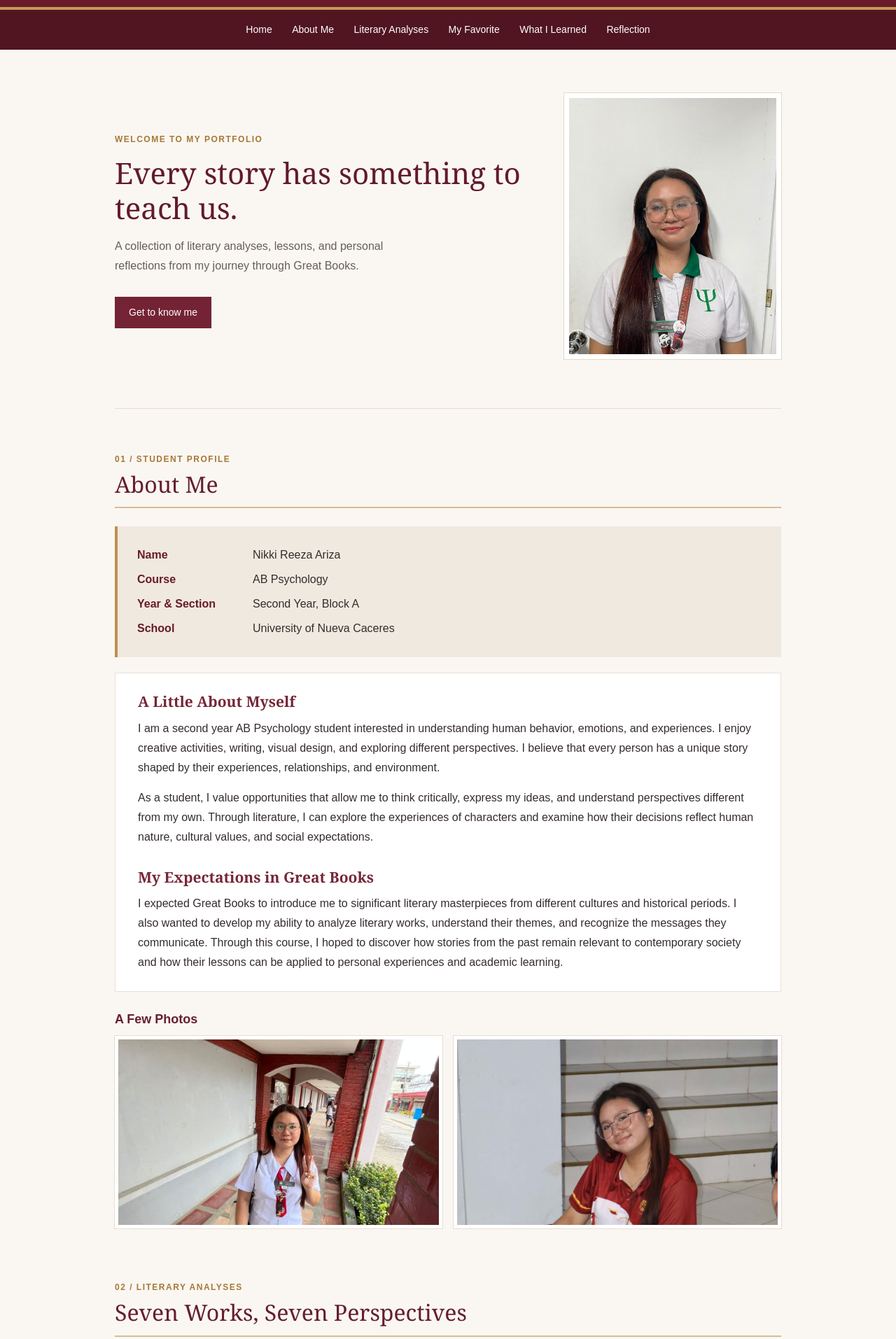
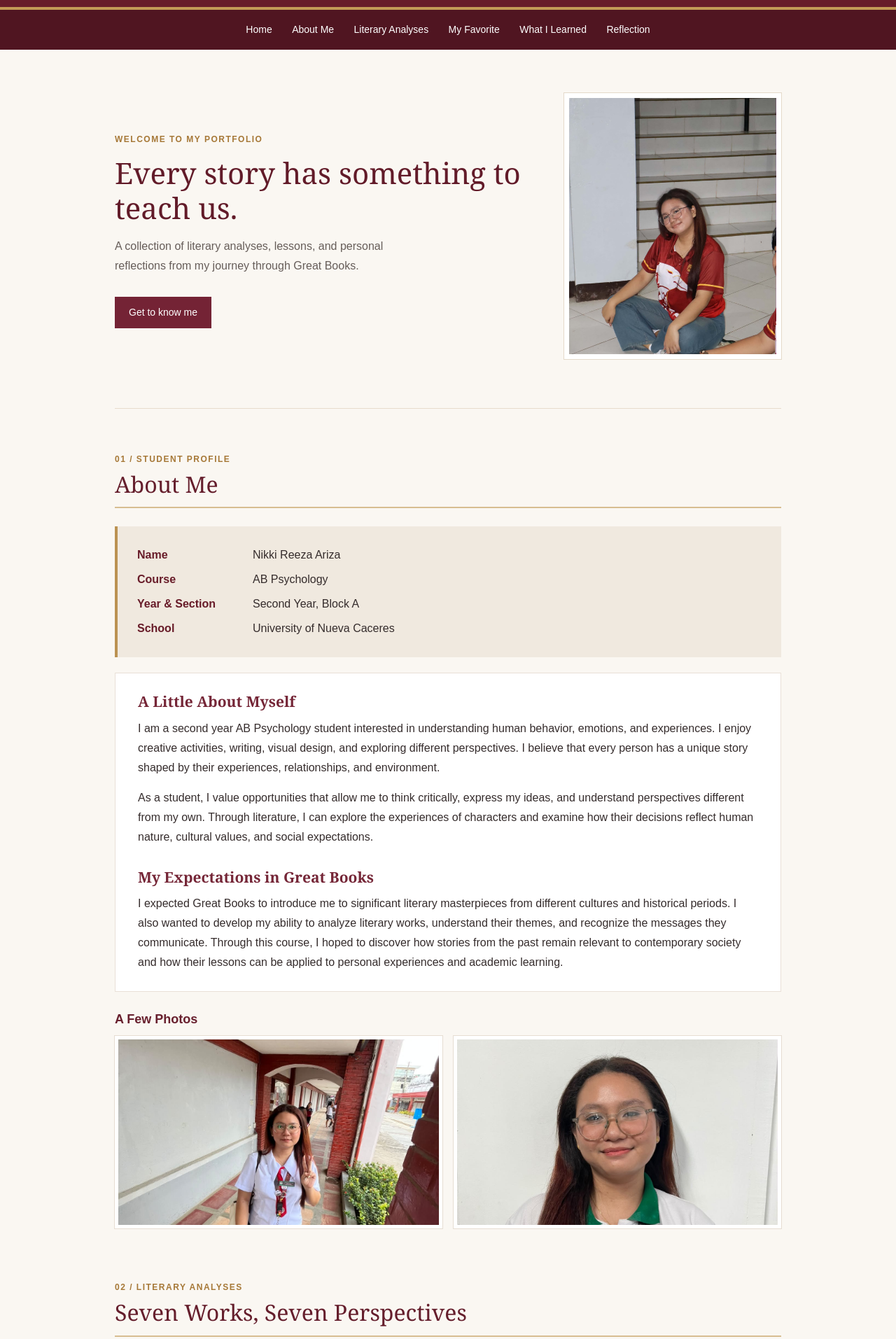
Before and after one commit to g1deon-dev/commision, a plain HTML site: page index.html in a window 1280 px wide. Shown: the part 160-2073 px from the top of the page at 70% size. Drawn offline with Linux system fonts and the light colour scheme.

Commit message:
replace profile photo with candid

```diff
--- a/index.html
+++ b/index.html
@@ -35,7 +35,7 @@
         <p>A collection of literary analyses, lessons, and personal reflections from my journey through Great Books.</p>
         <a class="simple-button" href="#profile">Get to know me</a>
       </div>
-      <img class="main-photo" src="assets/profile.jpg" alt="Portrait of Nikki Reeza Ariza" width="350" height="450">
+      <img class="main-photo" src="assets/candid.jpg" alt="Portrait of Nikki Reeza Ariza" width="350" height="450">
     </section>
 
     <!-- 1. Student profile -->
@@ -58,7 +58,7 @@
       <h3 class="photos-heading">A Few Photos</h3>
       <div class="photo-gallery">
         <img src="assets/school-day.jpg" alt="Nikki standing in a school corridor" loading="lazy" width="530" height="350">
-        <img src="assets/candid.jpg" alt="Nikki sitting near a staircase" loading="lazy" width="530" height="350">
+        <img src="assets/profile.jpg" alt="Nikki sitting near a staircase" loading="lazy" width="530" height="350">
       </div>
     </section>
 
```
